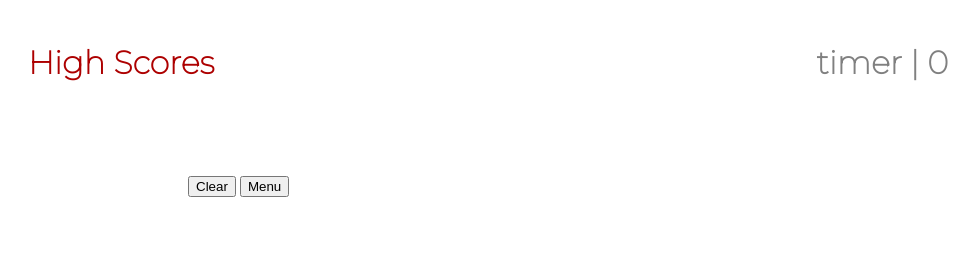
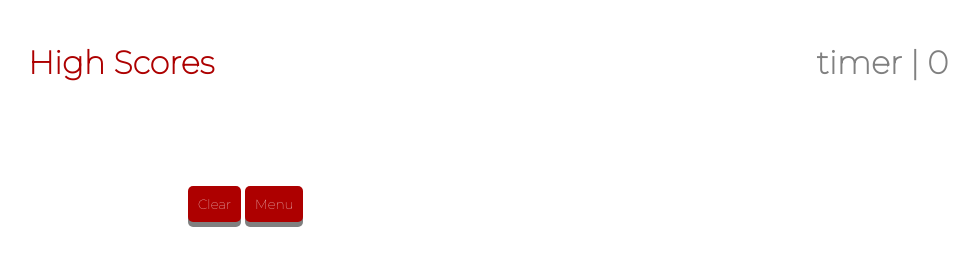
Before and after one commit to sandregg2/Coding-Quiz-SA, a plain HTML site: page index.html in a window 1280 px wide. Both pictures are taken after a click on the element "High Scores". Shown: the whole page, without its empty margins (152-1131 px from the left). Drawn offline with Linux system fonts and the light colour scheme.

Commit message:
Update index.html

```diff
--- a/index.html
+++ b/index.html
@@ -52,8 +52,8 @@
             <h1 class="high-score"></h1>
             <ol id="high-score-list" class="score-list"></ol>
         <div>
-            <button class="button" id="clear-high-scores">Clear</button>
-            <button class="button" id="go-back">Menu</button>
+            <button class="btn" id="clear-high-scores">Clear</button>
+            <button class="btn" id="go-back">Menu</button>
         </div>
         </div>
     </div>
```
